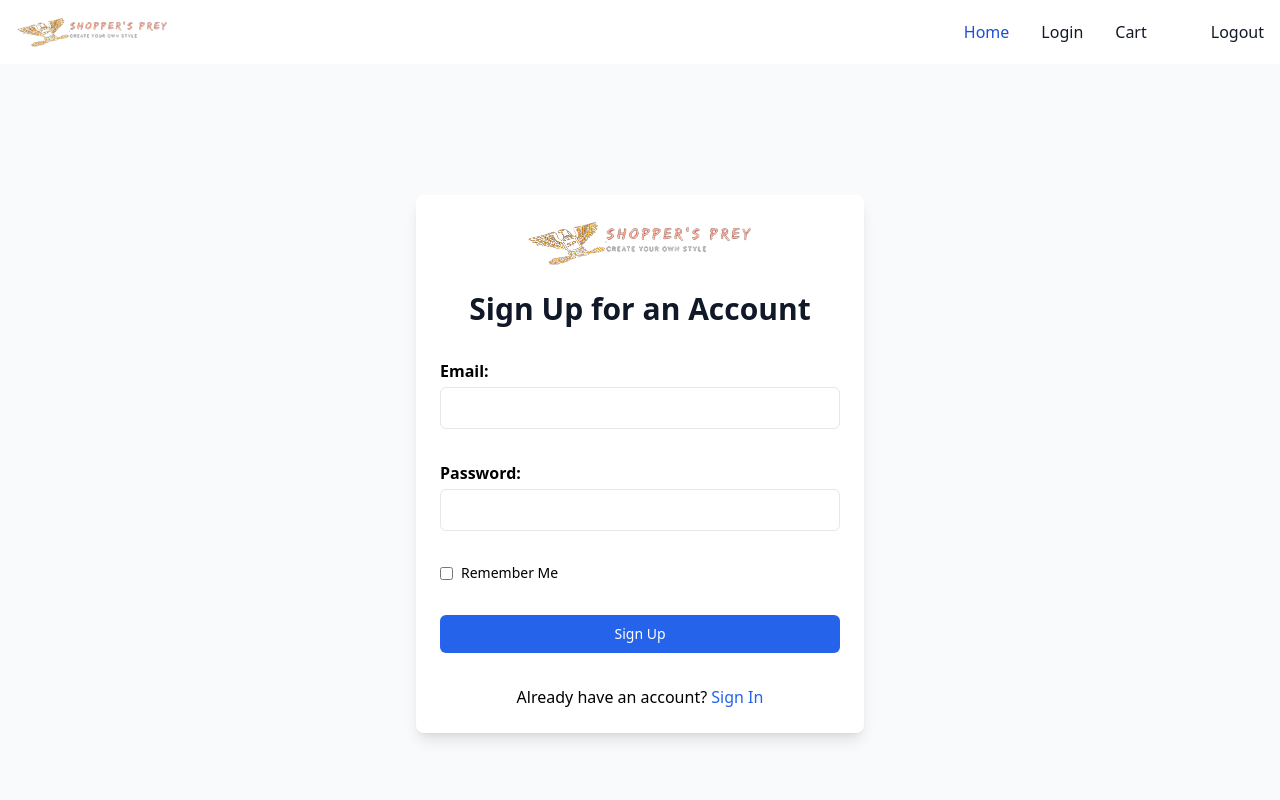
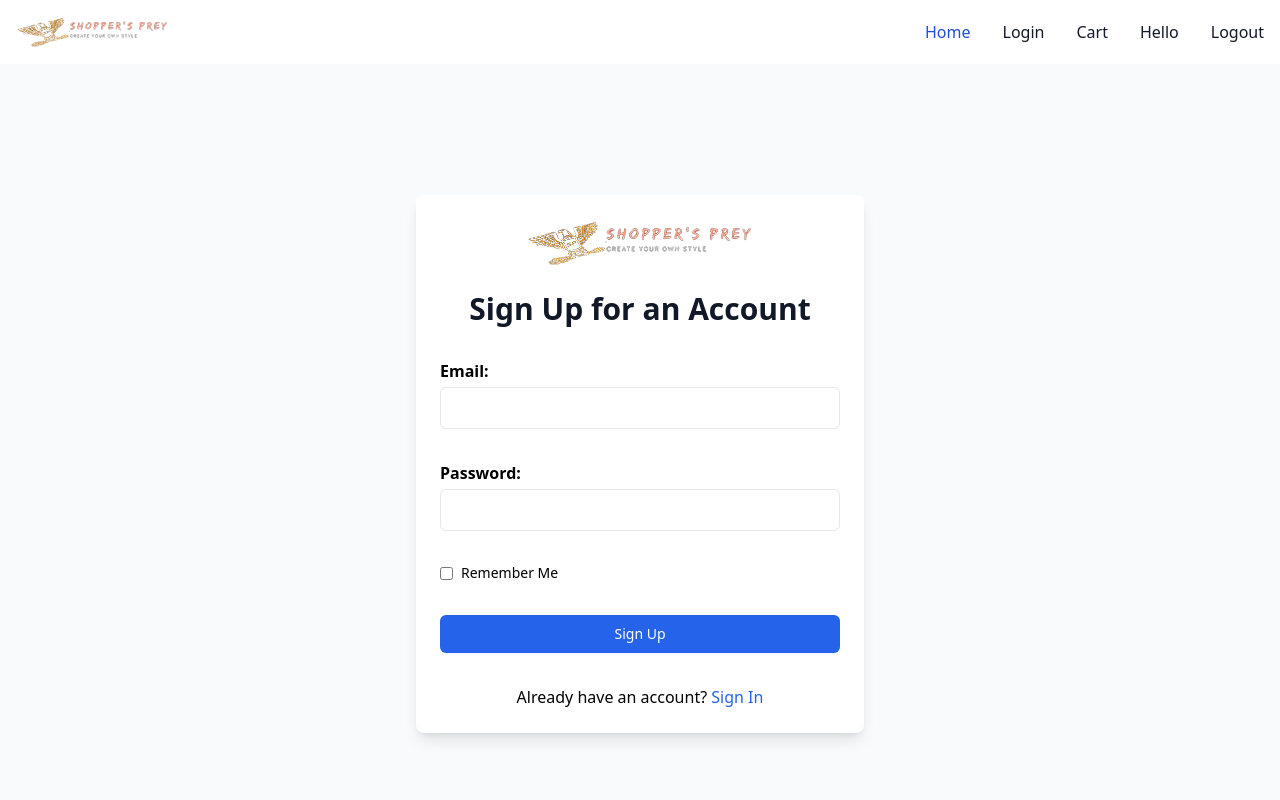
Before and after one commit to pokharel59/shoppersprey_customer, a Next.js app: page /loginPage in a window 1280 px wide. Shown: the top 800 px of the page. Built offline with nearby package versions, Linux system fonts and the light colour scheme.

Commit message:
fetched the token key and displayed the user email

```diff
--- a/app/api/checkUsers/route.js
+++ b/app/api/checkUsers/route.js
@@ -24,7 +24,7 @@ export async function POST(request) {
     if (passwordMatch) {
 
       const token = jwt.sign(
-        { name: existingUser.name, email: existingUser.email},
+        { name: payload.name, email: payload.email},
         process.env.TOKEN_KEY,
         { expiresIn: "1h"}
         );
--- a/app/components/header.js
+++ b/app/components/header.js
@@ -1,8 +1,21 @@
 "use client"
 import Link from 'next/link';
-import React from 'react';
+import React, { useState, useEffect } from 'react';
 
-const HeaderPage = ({name}) => {
+const HeaderPage = () => {
+
+    const [username, setUsername] = useState('');
+
+    useEffect(() => {
+        const token = localStorage.getItem('token');
+
+        if(token){
+            const decodeToken = JSON.parse(atob(token.split('.')[1]));
+            setUsername(decodeToken.email);
+            console.log(decodeToken);
+        }
+    }, []);
+
     return (
         <nav className=" dark:bg-gray-900 ">
             <div className="max-w-screen-xl flex flex-wrap items-center justify-between mx-auto p-4">
@@ -28,7 +41,7 @@ const HeaderPage = ({name}) => {
                             <Link href="/productDisplay/[cartPage]" as="/productDisplay/cart" passHref className="block py-2 pl-3 pr-4 text-gray-900 rounded hover:bg-gray-100 md:hover:bg-transparent md:border-0 md:hover:text-blue-700 md:p-0 dark:text-white md:dark:hover:text-blue-500 dark:hover:bg-gray-700 dark:hover:text-white md:dark:hover:bg-transparent">Cart</Link>
                         </li>
                         <li>
-                            <p className="block py-2 pl-3 pr-4 text-gray-900 rounded hover:bg-gray-100 md:hover:bg-transparent md:border-0 md:hover:text-blue-700 md:p-0 dark:text-white md:dark:hover:text-blue-500 dark:hover:bg-gray-700 dark:hover:text-white md:dark:hover:bg-transparent">{name}</p>
+                            <p className="block py-2 pl-3 pr-4 text-gray-900 rounded hover:bg-gray-100 md:hover:bg-transparent md:border-0 md:hover:text-blue-700 md:p-0 dark:text-white md:dark:hover:text-blue-500 dark:hover:bg-gray-700 dark:hover:text-white md:dark:hover:bg-transparent">{username ? `Welcome, ${username}`: 'Hello'}</p>
                         </li>
                         <li>
                             <button className="block py-2 pl-3 pr-4 text-gray-900 rounded hover:bg-gray-100 md:hover:bg-transparent md:border-0 md:hover:text-blue-700 md:p-0 dark:text-white md:dark:hover:text-blue-500 dark:hover:bg-gray-700 dark:hover:text-white md:dark:hover:bg-transparent">Logout</button>
--- a/app/loginPage/page.js
+++ b/app/loginPage/page.js
@@ -45,7 +45,7 @@ export default function SignUpPage() {
           const { token } = result;
           localStorage.setItem('token', token);
           console.log('Token stored:', token);
-          // router.push("/");
+          router.push("/");
 
         } else if (response.status === 401) {
           toast.error("User not found in the database or invalid credentials", {
```
